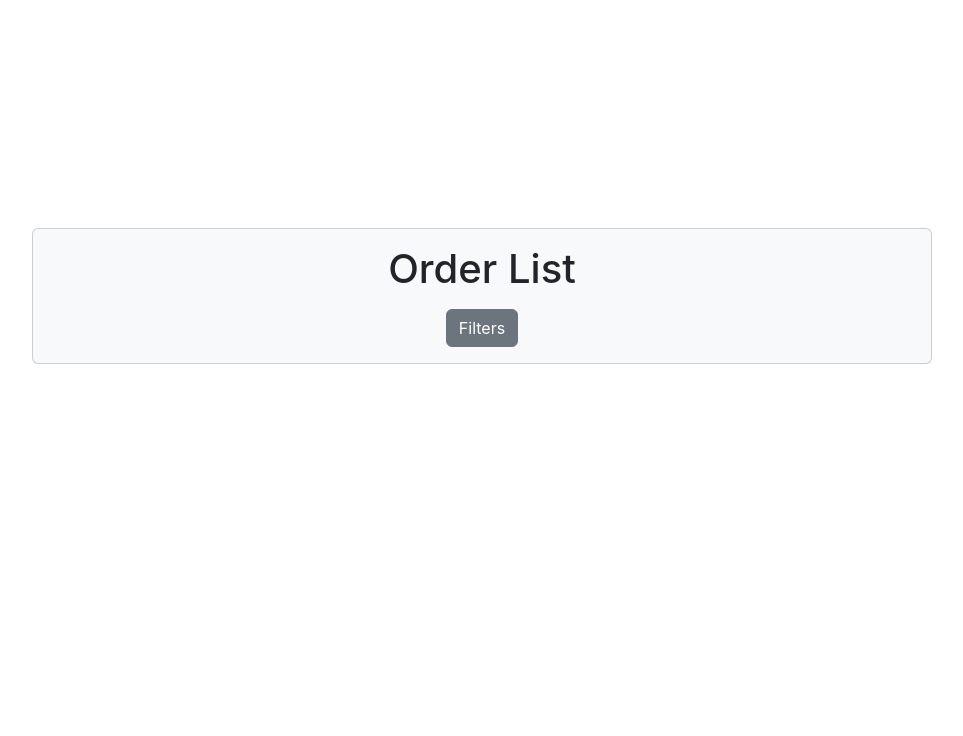
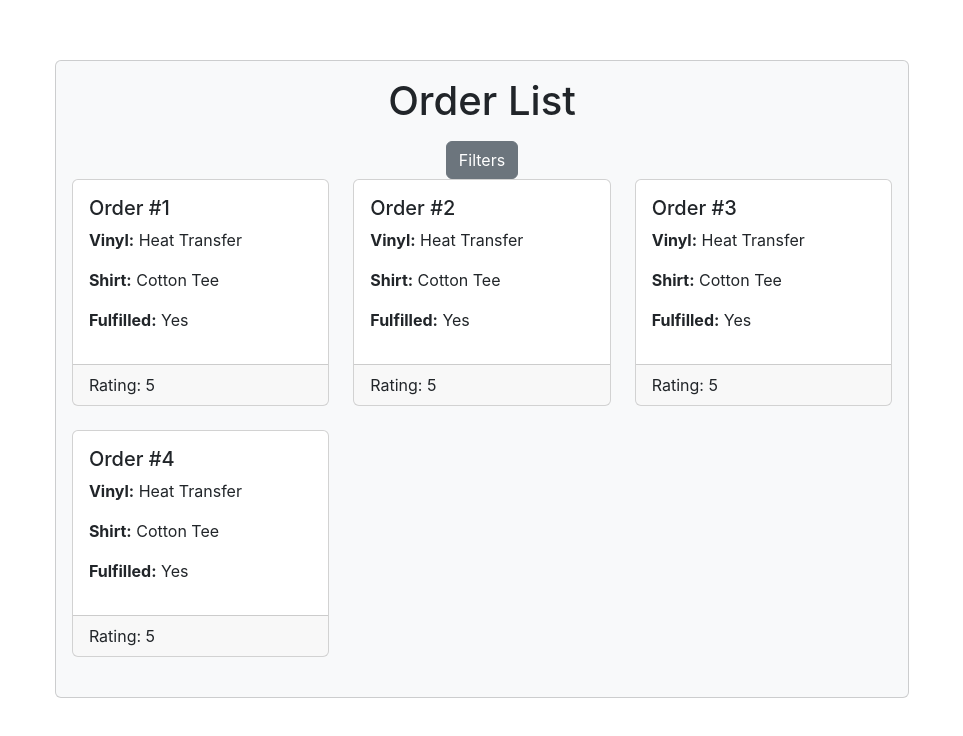
Before and after one commit to jaymenelson56/Clumsy-Apparel, a Next.js app in the folder client/: page /orders in a window 1280 px wide. Shown: the part 104-840 px from the top of the page, without its empty margins (158-1121 px from the left). Before the commit the page ends 800 px from the top, so only its background shows below. Built offline with nearby package versions, Linux system fonts and the light colour scheme.

Commit message:
added api managers and display card for data

```diff
--- /dev/null
+++ b/client/src/pages/api/orderListData.js
@@ -0,0 +1,35 @@
+const BASE_URL = "https://localhost:7093/api/OrderForm";
+
+export async function getOrders(filters = {}) {
+  try {
+    const {
+      page = 1,
+      pageSize = 10,
+      ...otherFilters
+    } = filters;
+
+    // Build query params (skips empty/null values)
+    const queryParams = new URLSearchParams();
+    queryParams.append("page", page);
+    queryParams.append("pageSize", pageSize);
+
+    for (const [key, value] of Object.entries(otherFilters)) {
+      if (value !== undefined && value !== null && value !== "") {
+        queryParams.append(key, value);
+      }
+    }
+
+    const response = await fetch(`${BASE_URL}?${queryParams.toString()}`, {
+      method: "GET",
+    });
+
+    if (!response.ok) {
+      throw new Error(`Failed to fetch orders: ${response.status}`);
+    }
+
+    return await response.json(); // matches your PageResult<OrderListDTO>
+  } catch (error) {
+    console.error("Error fetching orders:", error);
+    throw error;
+  }
+}
--- a/client/src/pages/orders/index.js
+++ b/client/src/pages/orders/index.js
@@ -4,6 +4,7 @@ import {
     Card,
     CardBody,
     CardTitle,
+    CardFooter,
     Form,
     FormGroup,
     Label,
@@ -19,6 +20,48 @@ import { useState } from "react";
 
 export default function OrderList() {
     const [isOpen, setIsOpen] = useState(false);
+    const [orders, setOrders] = useState([{
+        Id: 1,
+        VinylType: "Heat Transfer",
+        ShirtType: "Cotton Tee",
+        Price: 19.99,
+        HoursLogged: 1.5,
+        NeededHelp: false,
+        Rating: 5,
+        Notes: "Smooth process.",
+        Fulfilled: true,
+    }, {
+        Id: 2,
+        VinylType: "Heat Transfer",
+        ShirtType: "Cotton Tee",
+        Price: 19.99,
+        HoursLogged: 1.5,
+        NeededHelp: false,
+        Rating: 5,
+        Notes: "Smooth process.",
+        Fulfilled: true,
+    }, {
+        Id: 3,
+        VinylType: "Heat Transfer",
+        ShirtType: "Cotton Tee",
+        Price: 19.99,
+        HoursLogged: 1.5,
+        AmountOfErrors: 0,
+        NeededHelp: false,
+        Rating: 5,
+        Notes: "Smooth process.",
+        Fulfilled: true,
+    }, {
+        Id: 4,
+        VinylType: "Heat Transfer",
+        ShirtType: "Cotton Tee",
+        Price: 19.99,
+        HoursLogged: 1.5,
+        NeededHelp: false,
+        Rating: 5,
+        Notes: "Smooth process.",
+        Fulfilled: true,
+    }])
 
     const toggle = () => setIsOpen(!isOpen);
     return (
@@ -31,15 +74,15 @@ export default function OrderList() {
             </Head>
             <div className={`${styles.page}`}>
                 <main className={styles.main}>
-                    <Card className="card-custom" style={{ width: "900px", margin: "0 auto" }}>
+                    <Card className="card-custom">
                         <CardBody>
                             <CardTitle tag="h1" className="text-center">Order List</CardTitle>
                             <Collapse isOpen={isOpen}>
                                 <Form>
                                     <Row>
-                                        <Col md={6}>
+                                        <Col xs={12} md={6}>
                                             <FormGroup>
-                                                <Label for="vinyl">Vinyl</Label>
+                                                <Label for="vinylFilter">Vinyl</Label>
                                                 <Input
                                                     id="vinylFilter"
                                                     name="vinyl"
@@ -48,9 +91,9 @@ export default function OrderList() {
                                                 />
                                             </FormGroup>
                                         </Col>
-                                        <Col md={6}>
+                                        <Col xs={12} md={6}>
                                             <FormGroup>
-                                                <Label for="shirt">Shirt</Label>
+                                                <Label for="shirtFilter">Shirt</Label>
                                                 <Input
                                                     id="shirtFilter"
                                                     name="shirt"
@@ -62,7 +105,7 @@ export default function OrderList() {
                                     </Row>
 
                                     <Row>
-                                        <Col md={6}>
+                                        <Col xs={12} md={6}>
                                             <FormGroup>
                                                 <Label for="neededHelp">Help Needed</Label>
                                                 <Input id="neededHelp" name="neededHelp" type="select">
@@ -72,7 +115,7 @@ export default function OrderList() {
                                                 </Input>
                                             </FormGroup>
                                         </Col>
-                                        <Col md={6}>
+                                        <Col xs={12} md={6}>
                                             <FormGroup>
                                                 <Label for="fulfilled">Is it fulfilled?</Label>
                                                 <Input id="fulfilled" name="fulfilled" type="select">
@@ -85,7 +128,7 @@ export default function OrderList() {
                                     </Row>
 
                                     <Row>
-                                        <Col md={6}>
+                                        <Col xs={12} md={6}>
                                             <FormGroup>
                                                 <Label for="minPrice">Minimum Price</Label>
                                                 <Input
@@ -97,7 +140,7 @@ export default function OrderList() {
                                                 />
                                             </FormGroup>
                                         </Col>
-                                        <Col md={6}>
+                                        <Col xs={12} md={6}>
                                             <FormGroup>
                                                 <Label for="maxPrice">Maximum Price</Label>
                                                 <Input
@@ -111,7 +154,7 @@ export default function OrderList() {
                                         </Col>
                                     </Row>
                                     <Row>
-                                        <Col md={4}>
+                                        <Col xs={12} md={4}>
                                             <FormGroup>
                                                 <Label for="minHours">Minimum Hours</Label>
                                                 <Input
@@ -123,7 +166,7 @@ export default function OrderList() {
                                                 />
                                             </FormGroup>
                                         </Col>
-                                        <Col md={4}>
+                                        <Col xs={12} md={4}>
                                             <FormGroup>
                                                 <Label for="maxHours">Maximum Hours</Label>
                                                 <Input
@@ -135,7 +178,7 @@ export default function OrderList() {
                                                 />
                                             </FormGroup>
                                         </Col>
-                                        <Col md={4}>
+                                        <Col xs={12} md={4}>
                                             <FormGroup>
                                                 <Label for="rating">Rating</Label>
                                                 <Input id="rating" name="rating" type="select">
@@ -147,7 +190,7 @@ export default function OrderList() {
                                                     <option value="5">5</option>
                                                 </Input>
                                             </FormGroup>
-                                            <Button color="primary" className="mt-2 w-100">
+                                            <Button color="primary" className="w-100 w-md-auto">
                                                 Apply Filters
                                             </Button>
                                         </Col>
@@ -159,6 +202,26 @@ export default function OrderList() {
                                     {isOpen ? "Hide Filters" : "Filters"}
                                 </Button>
                             </div>
+                            <Row>
+                                {orders.map((order) => (
+                                    <Col xs={12} sm={6} md={4} key={order.Id} className="mb-4">
+                                        <Card>
+                                            <CardBody>
+                                                <CardTitle tag="h5">Order #{order.Id}</CardTitle>
+                                                <p><strong>Vinyl:</strong> {order.VinylType}</p>
+                                                <p><strong>Shirt:</strong> {order.ShirtType}</p>
+                                                <p>
+                                                    <strong>Fulfilled:</strong>{" "}
+                                                    {order.Fulfilled ? "Yes" : "No"}
+                                                </p>
+                                            </CardBody>
+                                            <CardFooter>
+                                                Rating: {order.Rating}
+                                            </CardFooter>
+                                        </Card>
+                                    </Col>
+                                ))}
+                            </Row>
                         </CardBody>
                     </Card>
                 </main>
```
